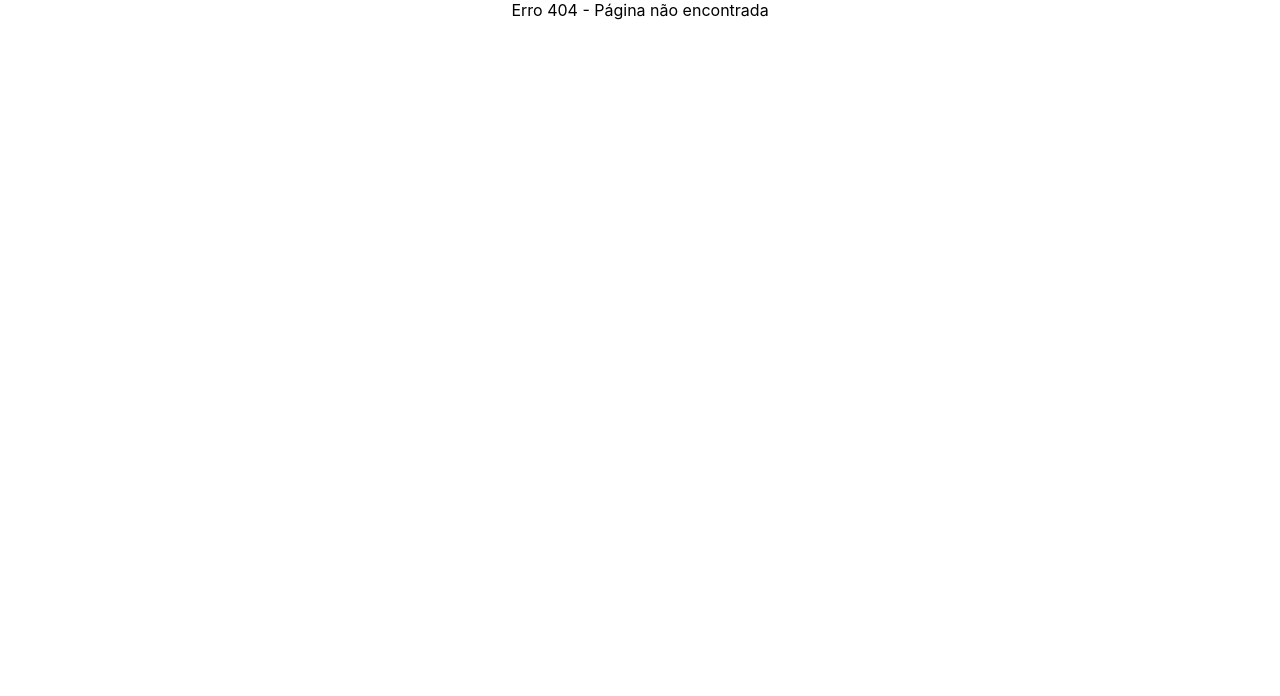
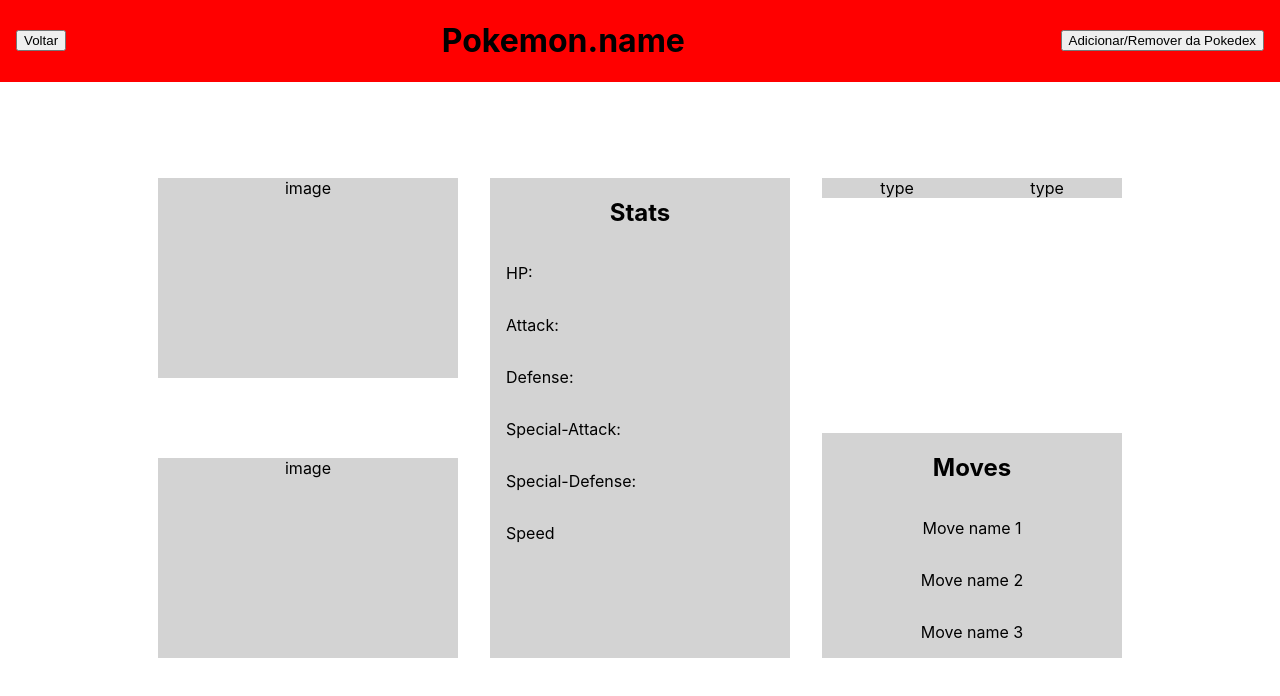
Before and after one commit to future4code/tang-pokedex2, a React (Create React App) app in the folder pokedex/: page /poke-info in a window 1280 px wide. Before the commit this address had no page. Shown: the top 696 px of the page. Built offline with nearby package versions, Linux system fonts and the light colour scheme.

Commit message:
Criado Router e Componentes visuais

```diff
--- a/pokedex/package.json
+++ b/pokedex/package.json
@@ -11,6 +11,7 @@
     "react-dom": "^17.0.1",
     "react-router-dom": "^5.2.0",
     "react-scripts": "4.0.1",
+    "styled-components": "^5.2.1",
     "web-vitals": "^0.2.4"
   },
   "scripts": {
--- a/pokedex/src/Components/Card.js
+++ b/pokedex/src/Components/Card.js
@@ -1,9 +1,44 @@
 import React from 'react'
+import styled from 'styled-components'
+import {useHistory} from 'react-router-dom'
 
-export default function Card() {
+const MainCard = styled.div`
+    background-color: lightgrey;
+    height: 35vh;
+    width: 250px;
+    display: flex;
+    flex-direction: column;
+    margin: 16px 16px;
+`
+
+const ButtonDiv = styled.div`
+    display: flex;
+    margin: 8px 12px;
+`
+const ImageDiv = styled.div`
+    height: 80%;
+    width: 100%;
+`
+const Button = styled.button`
+    margin:0 6px;
+`
+export default function Card(props) {
+
+    const history = useHistory()
+    const onClickInfo = () => {
+        history.push('/poke-info')
+    }
+
     return (
-        <div>
-
-        </div>
+        <MainCard>
+            <h3>{props.name}</h3>
+            <ImageDiv>
+                <img />
+            </ImageDiv>
+            <ButtonDiv>
+                <Button>Adicionar a Pokedex</Button>
+                <Button onClick={onClickInfo}>Ver informações</Button>
+            </ButtonDiv>
+        </MainCard>
     )
 }
--- a/pokedex/src/Components/Header.js
+++ b/pokedex/src/Components/Header.js
@@ -1,9 +1,27 @@
 import React from 'react'
+import {useHistory} from 'react-router-dom'
+import styled from 'styled-components'
 
-export default function Header() {
+const HeaderMain = styled.div`
+    display: flex;
+    align-items: center;
+    justify-content: space-between;
+    background-color: red;
+    padding: 0 1em 0;
+`
+
+export default function Header(props) {
+
+    const history = useHistory();
+    const onClickButton = () => {
+        history.push(props.path)
+    }
+
     return (
-        <div>
-
-        </div>
+        <HeaderMain>
+            <button onClick={onClickButton}>{props.routeButton}</button>
+            <h1>{props.h1}</h1>
+            {props.type === 'info'? <button>Adicionar/Remover da Pokedex</button> : <div></div>}
+        </HeaderMain>
     )
 }
--- a/pokedex/src/Pages/Home.js
+++ b/pokedex/src/Pages/Home.js
@@ -1,9 +1,24 @@
 import React from 'react'
+import Header from '../Components/Header'
+import Card from '../Components/Card'
+
 
 export default function Home() {
+
+const pokemonList = ['teste']
     return (
         <div>
-
+            <Header
+                routeButton={'Ir para Pokedex'}
+                path={'/pokedex'}
+                h1={'Lista de Pokemons'}
+            />
+            {pokemonList.map(e => {
+                return <Card
+                            key={e}
+                            name={e}
+                        />
+            })}
         </div>
     )
 }
--- a/pokedex/src/Pages/Info.js
+++ b/pokedex/src/Pages/Info.js
@@ -1,9 +1,98 @@
 import React from 'react'
+import Header from '../Components/Header'
+import styled from 'styled-components'
+
+const Content = styled.div`
+    display: flex;
+    align-items: center;
+    justify-content: center;
+    margin: 16px;
+    height: 80vh;
+`
+
+const ImageSection = styled.div`
+    display: flex;
+    flex-direction: column;
+    height: 75%;
+    width: 300px;
+    margin: 0 16px;
+    justify-content: space-between;
+`
+const ImageDiv = styled.div`
+    background-color: lightgray;
+    height: 25vh;
+`
+const Stats = styled.div`
+    display: flex;
+    flex-direction: column;
+    background-color: lightgray;
+    height: 75%;
+    width: 300px;
+    margin: 0 16px;
+    text-align: left;
+
+    h2 {
+        text-align: center;
+    }
+
+    p {
+        padding: 0 0 0 16px;
+    }
+
+`
+const TypeMoveSection = styled.div`
+    display: flex;
+    flex-direction: column;
+    justify-content: space-between;
+    height: 75%;
+    width: 300px;
+    margin: 0 16px;
+`
+const TypesDiv = styled.div`
+    display: flex;
+    justify-content: space-around;
+    background-color: lightgray;
+`
+const Type = styled.div`
+`
+
+const MoveDiv = styled.div`
+    display: flex;
+    flex-direction: column;
+    background-color: lightgray;
+`
 
 export default function Info() {
     return (
         <div>
-
+            <Header path={'/'} routeButton={'Voltar'} h1={'Pokemon.name'} type={'info'}></Header>
+            <Content>
+                <ImageSection>
+                    <ImageDiv><img src={''}/>image</ImageDiv>
+                    <ImageDiv><img src={''}/>image</ImageDiv>
+                </ImageSection>
+                <Stats>
+                    <h2>Stats</h2>
+                    <p>HP:</p>
+                    <p>Attack:</p>
+                    <p>Defense:</p>
+                    <p>Special-Attack:</p>
+                    <p>Special-Defense:</p>
+                    <p>Speed</p>
+                </Stats>
+                <TypeMoveSection>
+                    <TypesDiv>
+                        <Type>type</Type>
+                        <Type>type</Type>
+                    </TypesDiv>
+                    <MoveDiv>
+                        <h2>Moves</h2>
+                        <p>Move name 1</p>
+                        <p>Move name 2</p>
+                        <p>Move name 3</p>
+                    </MoveDiv>
+                </TypeMoveSection>
+            </Content>
         </div>
     )
 }
--- a/pokedex/src/Pages/Pokedex.js
+++ b/pokedex/src/Pages/Pokedex.js
@@ -1,9 +1,10 @@
 import React from 'react'
+import Header from '../Components/Header'
 
 export default function Pokedex() {
     return (
         <div>
-
+            <Header path={'/'} routeButton={'Voltar para lista de Pokemons'} h1={'Pokedex'}/>
         </div>
     )
 }
--- a/pokedex/src/Pages/Router.js
+++ b/pokedex/src/Pages/Router.js
@@ -2,6 +2,7 @@ import React from 'react'
 import { BrowserRouter, Switch, Route } from "react-router-dom";
 import Home from './Home.js'
 import Pokedex from './Pokedex.js'
+import Info from './Info.js'
 
 export default function Router() {
     return (
@@ -16,6 +17,10 @@ export default function Router() {
                         <Pokedex />
                     </Route>
 
+                    <Route exact path={"/poke-info"}>
+                        <Info />
+                    </Route>
+
                     <Route>
                         <div>Erro 404 - Página não encontrada</div>
                     </Route>
```
Also changed, not shown: 2 other files (tests, documents, lock files or other folders).
